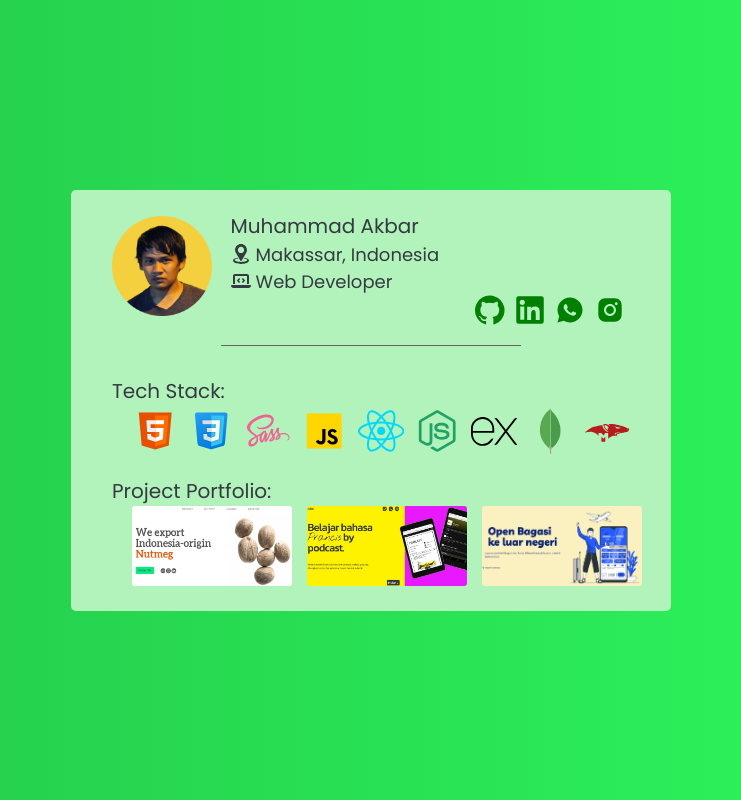
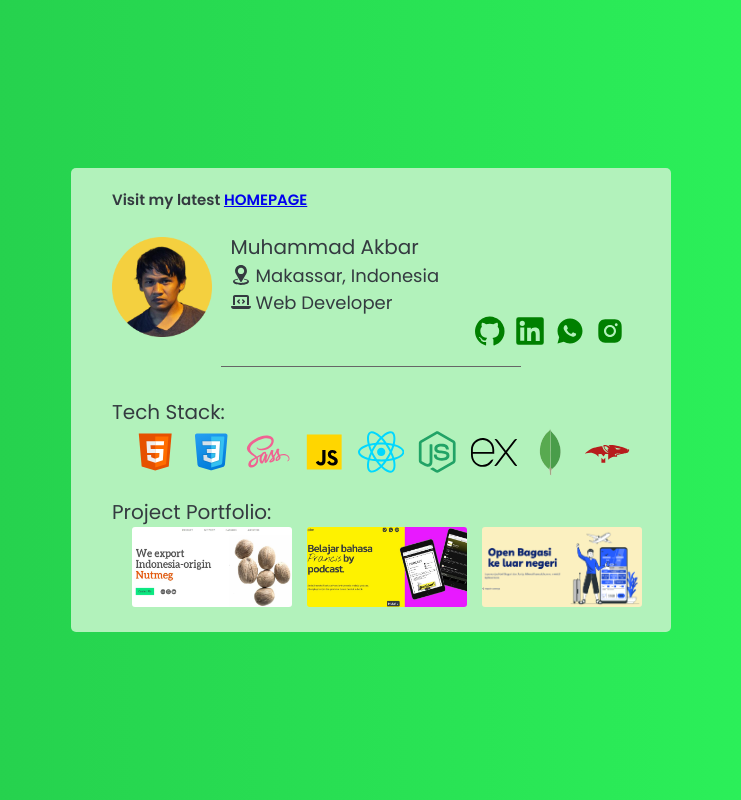
Before and after one commit to abedevjs/Abe-v1-static, a website: page index.html in a window 1280 px wide. Shown: the whole page, without its empty margins (269-1010 px from the left). Drawn offline with Linux system fonts and the light colour scheme.

Commit message:
homepage

```diff
--- a/index.html
+++ b/index.html
@@ -47,6 +47,9 @@
 
   <body>
     <div class="container">
+      <h2 style="margin-bottom: 2rem">
+        Visit my latest <a href="https://abedevjs.netlify.app">HOMEPAGE</a>
+      </h2>
       <div class="profile">
         <div class="profile__image">
           <img src="./img/abe.png" alt="Abe" />
@@ -123,6 +126,7 @@
         </div>
       </div>
       <div class="line"></div>
+
       <div class="features">
         <div class="features__skill">
           <span>Tech Stack:</span>
```
